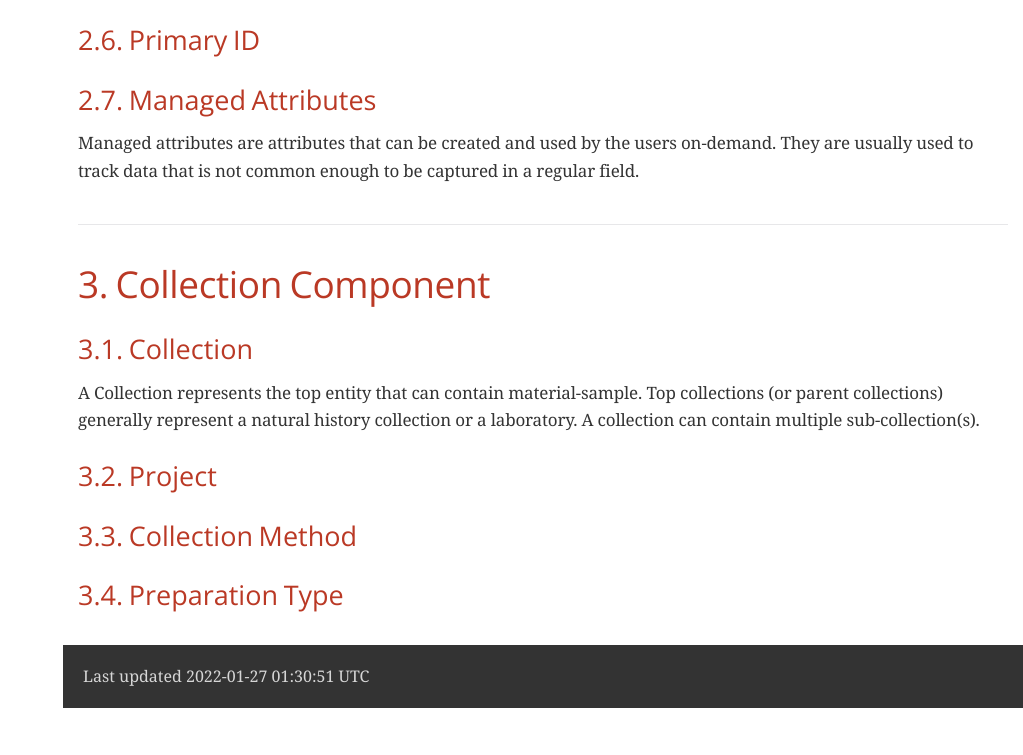
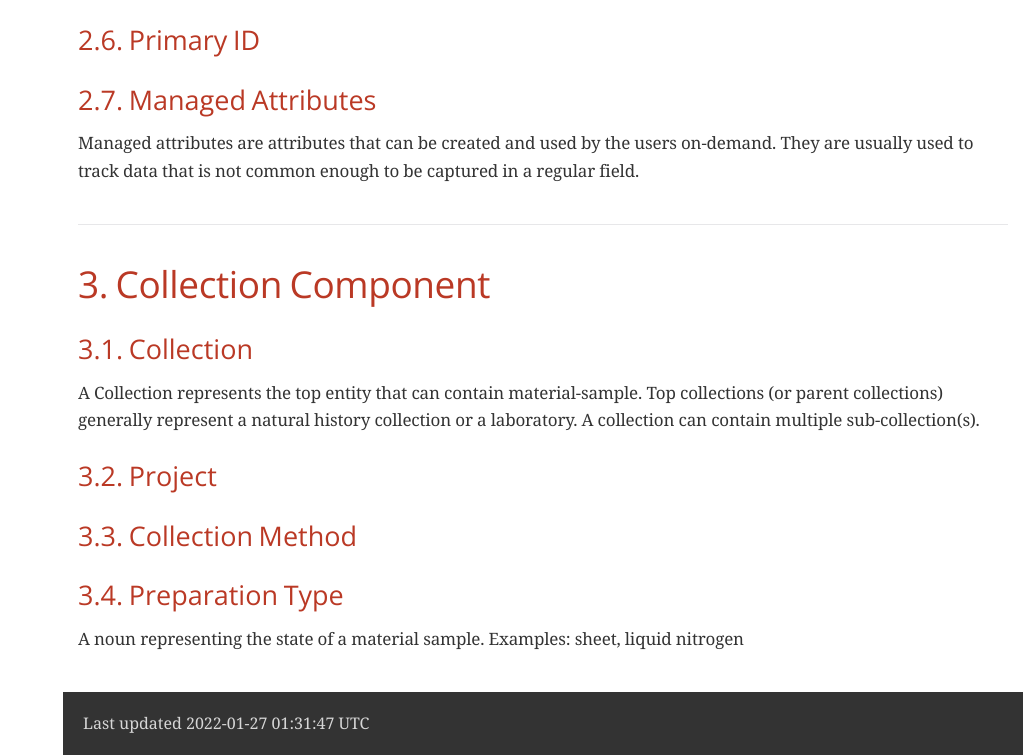
Before and after one commit to AAFC-BICoE/dina-documentation, a plain HTML site: page index.html in a window 1280 px wide. Shown: the part 2731-3486 px from the top of the page, without its empty margins (257-1280 px from the left). Before the commit the page ends 3439 px from the top, so only its background shows below. Drawn offline with nearby package versions, Linux system fonts and the light colour scheme; a web font is replaced by a local one.

Commit message:
deploy: d534ec8edb7fd56f90842833dc0368fd63037a36

```diff
--- a/index.html
+++ b/index.html
@@ -657,14 +657,16 @@ Objects can only have 1 owner.</p>
 </div>
 <div class="sect2">
 <h3 id="preparation-type">3.4. Preparation Type</h3>
-
+<div class="paragraph">
+<p>A noun representing the state of a material sample. Examples: sheet, liquid nitrogen</p>
+</div>
 </div>
 </div>
 </div>
 </div>
 <div id="footer">
 <div id="footer-text">
-Last updated 2022-01-27 01:30:51 UTC
+Last updated 2022-01-27 01:31:47 UTC
 </div>
 </div>
 </body>
```
